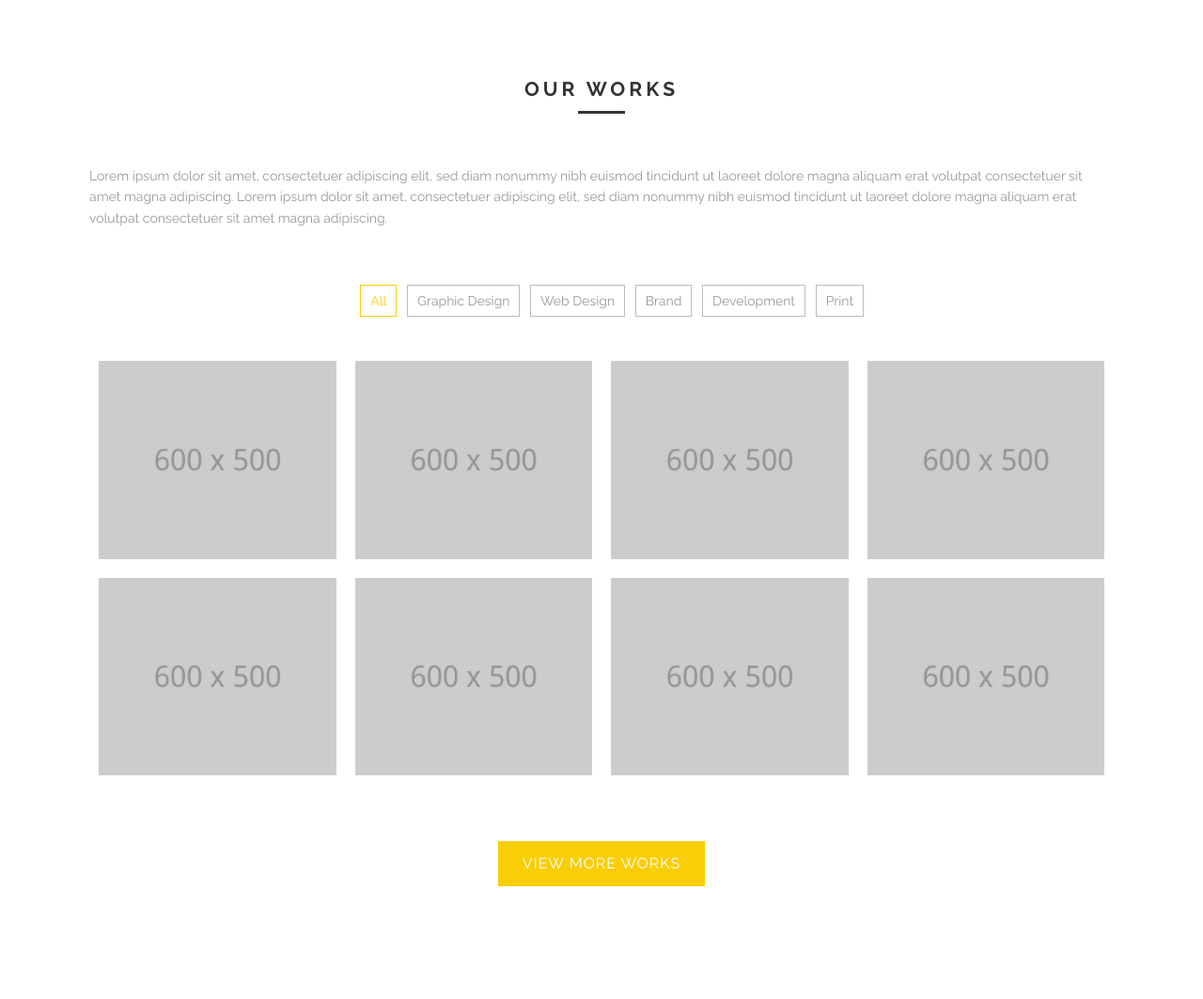
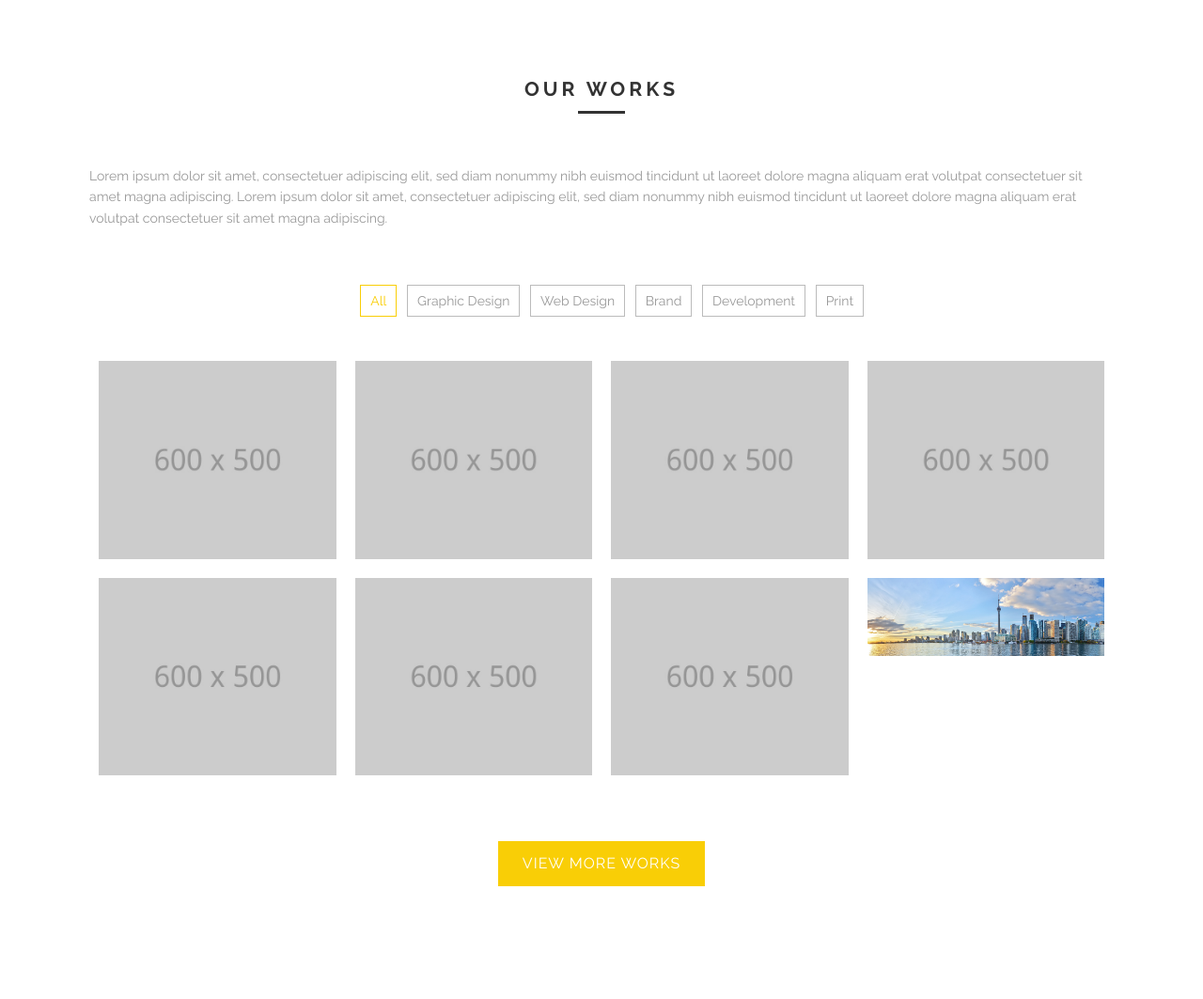
Before and after one commit to prabhav/saw, a Jekyll site: the page built from index.markdown, in a window 1280 px wide. Shown: the part 3421-4484 px from the top of the page at 94% size. Built offline with Jekyll 4.4.1, drawn with Linux system fonts in a browser that asks for light colours; grey boxes are pictures that could not be loaded.

Commit message:
Updated Index

```diff
--- a/index.markdown
+++ b/index.markdown
@@ -82,7 +82,7 @@ works:
   link_to: portfolio-item.html
   class: web-design
   desc: Design &amp; Development
-- image: "../images/@stock/one-page-work-8.jpg"
+- image: "/uploads/9163-invest-in-toronto-995x330.png"
   title: Flower Book
   link_to: portfolio-item.html
   class: graphic-design
```
